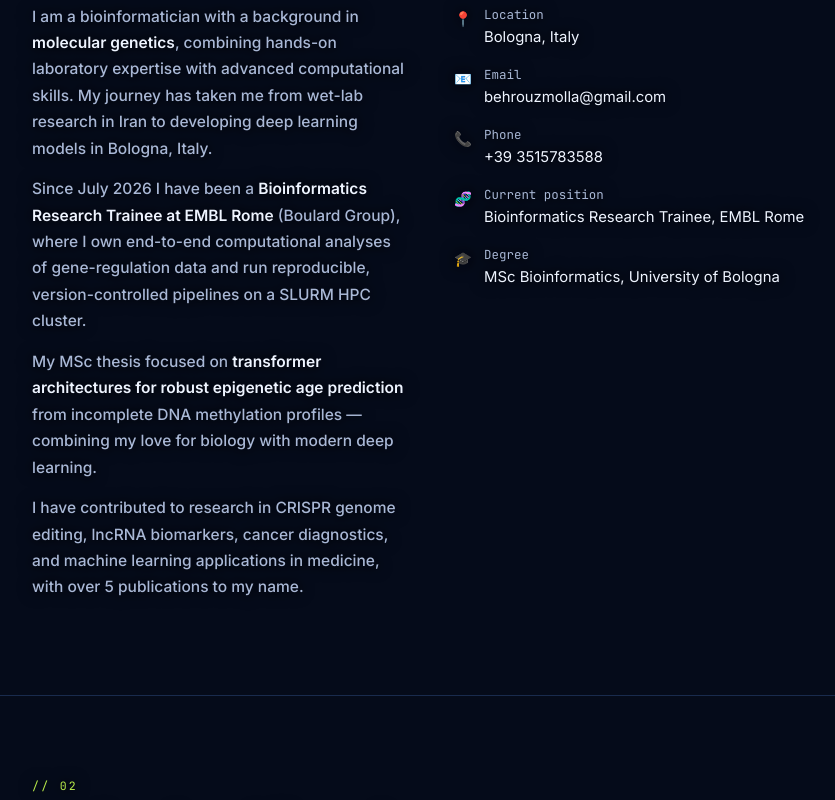
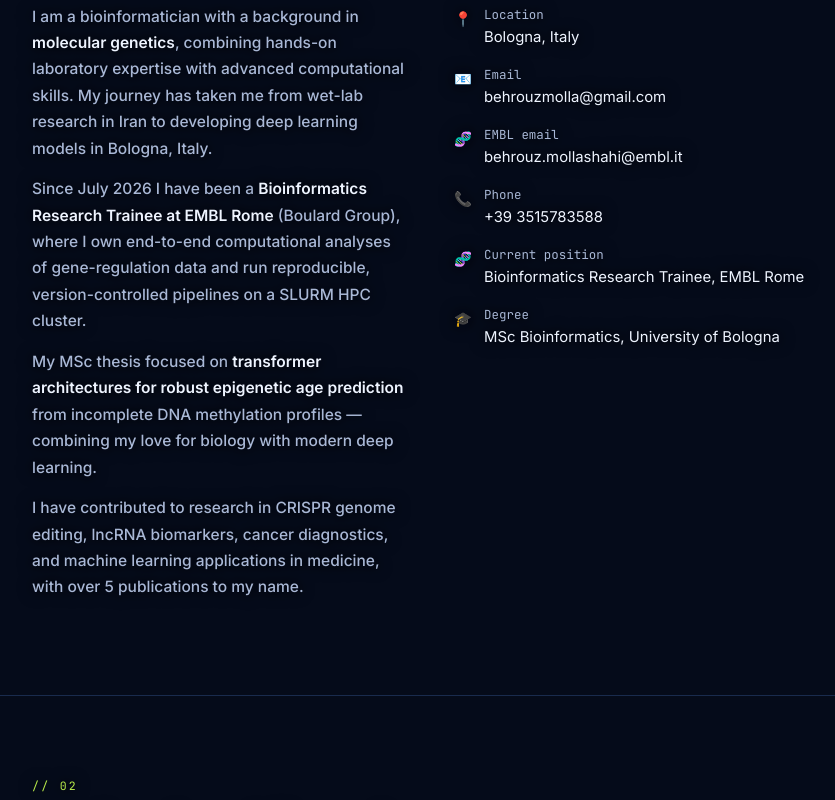
Before and after one commit to behrouzm/behrouzm.github.io, a plain HTML site: page index.html in a window 1280 px wide. Shown: the part 980-1780 px from the top of the page, without its empty margins (210-1045 px from the left). Drawn offline with Linux system fonts and the light colour scheme; animation ran at ten frames a second.

Commit message:
Add EMBL email to site and CV

```diff
--- a/index.html
+++ b/index.html
@@ -77,6 +77,13 @@
           <div>
             <div class="info-label">Email</div>
             <div class="info-value">behrouzmolla@gmail.com</div>
+          </div>
+        </div>
+        <div class="info-item">
+          <span class="info-icon">🧬</span>
+          <div>
+            <div class="info-label">EMBL email</div>
+            <div class="info-value">behrouz.mollashahi@embl.it</div>
           </div>
         </div>
         <div class="info-item">
@@ -543,6 +550,13 @@
           <div class="contact-link-value">behrouzmolla@gmail.com</div>
         </div>
       </a>
+      <a href="mailto:behrouz.mollashahi@embl.it" class="contact-link">
+        <span class="contact-link-icon">✉</span>
+        <div>
+          <div class="contact-link-label">EMBL Email</div>
+          <div class="contact-link-value">behrouz.mollashahi@embl.it</div>
+        </div>
+      </a>
       <a href="https://www.linkedin.com/in/behrouzmsh" target="_blank" class="contact-link">
         <span class="contact-link-icon">💼</span>
         <div>
```
Also changed, not shown: 1 other file.
